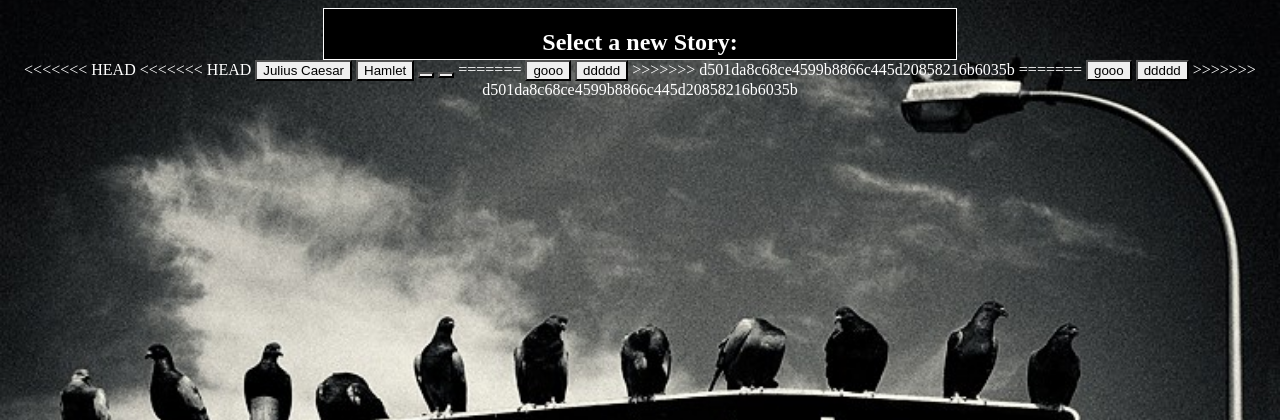
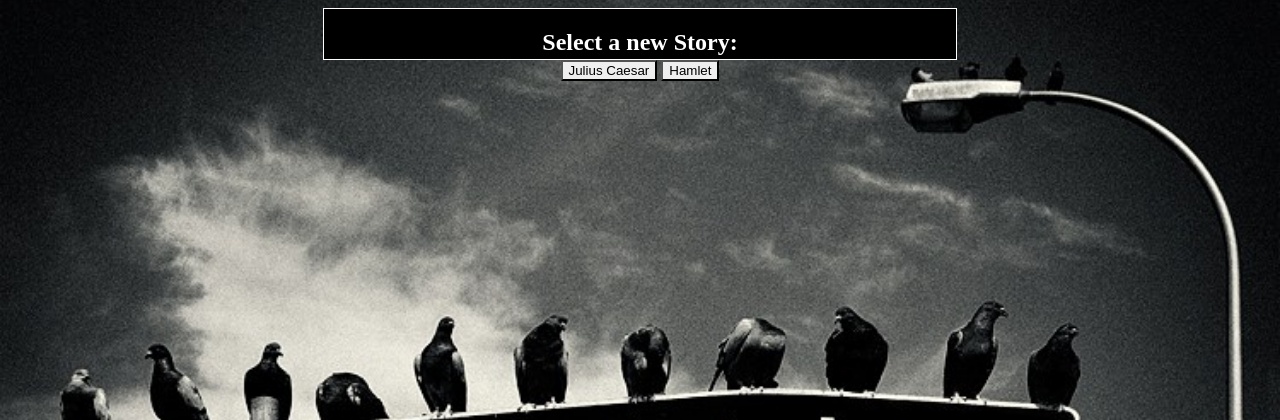
Before and after one commit to herrerasean3/adventure-quest, a Python web app: template templates/adq.html in a window 1280 px wide. Shown: the top 420 px of the page. Run offline with Jinja, Linux system fonts and the light colour scheme; the template is opened without the code that fills it, so the values that code supplies are empty.

Commit message:
Removed duplicate buttons in HTML, removed buttons 3 and 4.

```diff
--- a/templates/adq.html
+++ b/templates/adq.html
@@ -11,20 +11,8 @@
 
     </div>
 
-<<<<<<< HEAD
-<<<<<<< HEAD
     <button id="btn1" type="button" class="btn"></button>
     <button id="btn2" type="button" class="btn"></button>
-    <button id="btn3" type="button" class="btn"></button>
-    <button id="btn4" type="button" class="btn"></button>
-=======
-    <button id="btn1" type="button" class="btn">gooo</button>
-    <button id="btn2" type="button" class="btn">ddddd</button>
->>>>>>> d501da8c68ce4599b8866c445d20858216b6035b
-=======
-    <button id="btn1" type="button" class="btn">gooo</button>
-    <button id="btn2" type="button" class="btn">ddddd</button>
->>>>>>> d501da8c68ce4599b8866c445d20858216b6035b
     <script type="text/javascript" src="js/script.js"></script>
   </body>
 </html>
```
